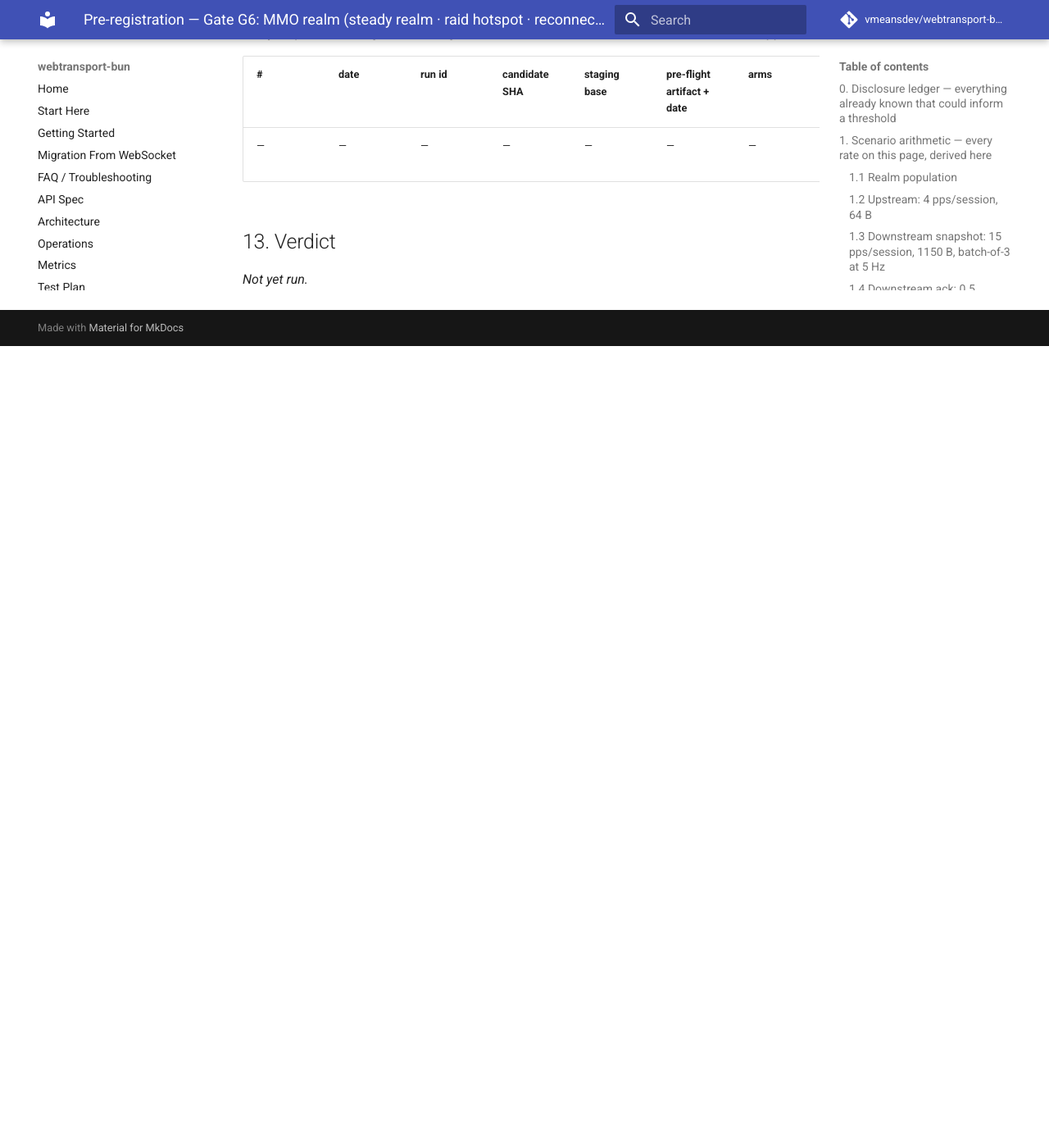
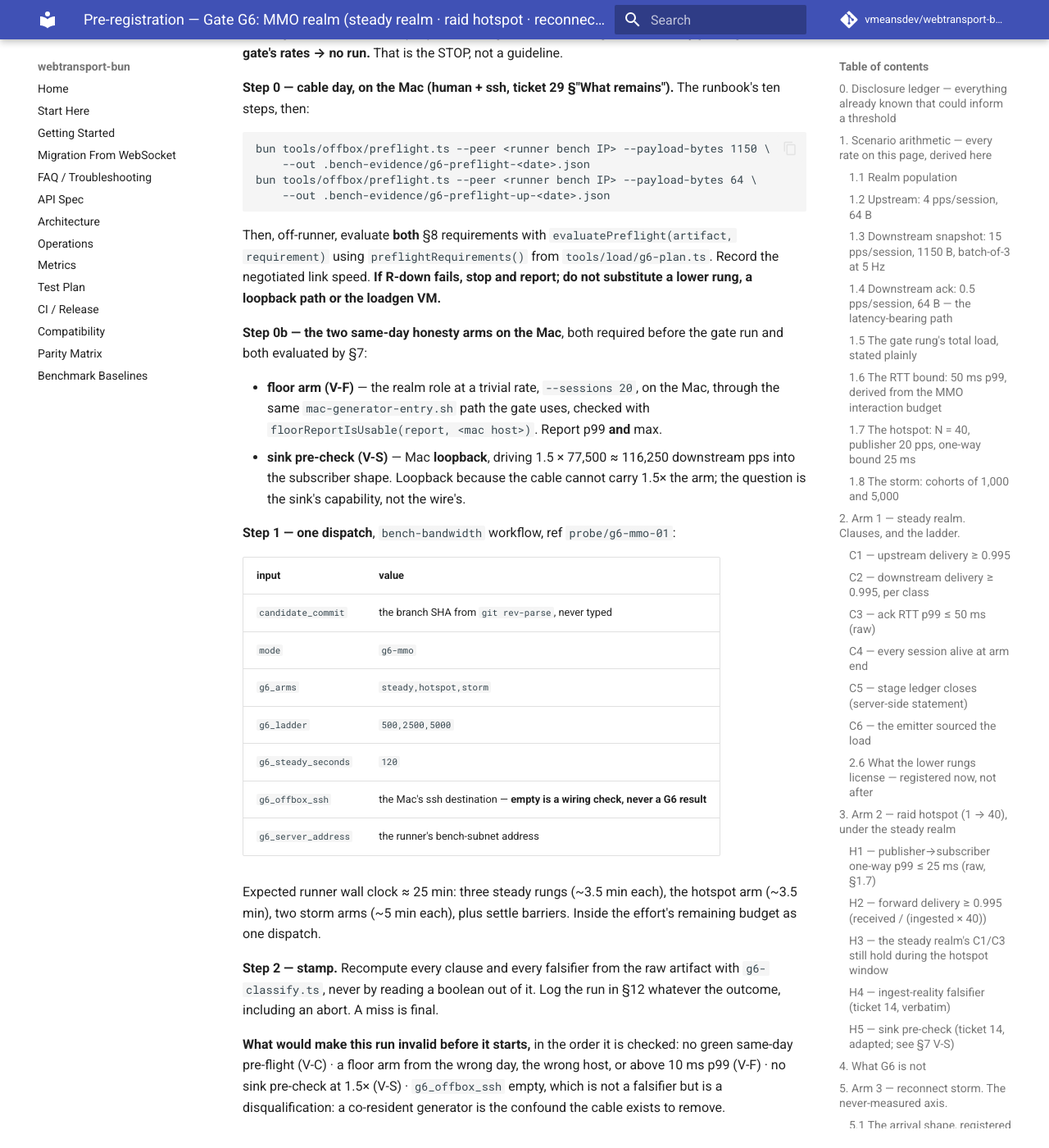
Before and after one commit to vmeansdev/webtransport-bun, an MkDocs documentation site: the page built from docs/research/preregistrations/gate-g6-mmo.md, in a window 1280 px wide and 1400 px high, scrolled down 18801 px. Shown: the whole window at 82% size. Built offline with MkDocs 1.6.1 and Material for MkDocs 9.7.7, drawn with Linux system fonts in a browser that asks for light colours; comment, search, counter and statistics services are not loaded; before the commit the page ends 19223 px from its top, so only the background shows below that; some of the changed text lies outside the part shown.

Commit message:
Register the G6 dispatch plan behind the cable pre-flight, the Mac floor arm and the sink pre-check, so the run cannot start before the three things that would invalidate it are on record.

````diff
--- a/docs/research/preregistrations/gate-g6-mmo.md
+++ b/docs/research/preregistrations/gate-g6-mmo.md
@@ -711,6 +711,63 @@ exists. The change is enforced in `tools/load/g6-classify.ts`
 (`HotspotFacts.pathP50Ns` / `serverForwardDwellP50Ns`) and pinned by a unit test
 that asserts the dwell cannot fire the rule.
 
+## 11c. Dispatch plan — gated on the cable pre-flight artifact
+
+Nothing below runs until step 0 produces a green artifact. **No green same-day
+pre-flight at this gate's rates → no run.** That is the STOP, not a guideline.
+
+**Step 0 — cable day, on the Mac (human + ssh, ticket 29 §"What remains").**
+The runbook's ten steps, then:
+
+```
+bun tools/offbox/preflight.ts --peer <runner bench IP> --payload-bytes 1150 \
+    --out .bench-evidence/g6-preflight-<date>.json
+bun tools/offbox/preflight.ts --peer <runner bench IP> --payload-bytes 64 \
+    --out .bench-evidence/g6-preflight-up-<date>.json
+```
+
+Then, off-runner, evaluate **both** §8 requirements with
+`evaluatePreflight(artifact, requirement)` using
+`preflightRequirements()` from `tools/load/g6-plan.ts`. Record the negotiated
+link speed. **If R-down fails, stop and report; do not substitute a lower rung,
+a loopback path or the loadgen VM.**
+
+**Step 0b — the two same-day honesty arms on the Mac**, both required before
+the gate run and both evaluated by §7:
+
+* **floor arm (V-F)** — the realm role at a trivial rate, `--sessions 20`, on
+  the Mac, through the same `mac-generator-entry.sh` path the gate uses, checked
+  with `floorReportIsUsable(report, <mac host>)`. Report p99 **and** max.
+* **sink pre-check (V-S)** — Mac **loopback**, driving 1.5 × 77,500 ≈ 116,250
+  downstream pps into the subscriber shape. Loopback because the cable cannot
+  carry 1.5× the arm; the question is the sink's capability, not the wire's.
+
+**Step 1 — one dispatch**, `bench-bandwidth` workflow, ref `probe/g6-mmo-01`:
+
+| input | value |
+|---|---|
+| `candidate_commit` | the branch SHA from `git rev-parse`, never typed |
+| `mode` | `g6-mmo` |
+| `g6_arms` | `steady,hotspot,storm` |
+| `g6_ladder` | `500,2500,5000` |
+| `g6_steady_seconds` | `120` |
+| `g6_offbox_ssh` | the Mac's ssh destination — **empty is a wiring check, never a G6 result** |
+| `g6_server_address` | the runner's bench-subnet address |
+
+Expected runner wall clock ≈ 25 min: three steady rungs (~3.5 min each), the
+hotspot arm (~3.5 min), two storm arms (~5 min each), plus settle barriers.
+Inside the effort's remaining budget as one dispatch.
+
+**Step 2 — stamp.** Recompute every clause and every falsifier from the raw
+artifact with `g6-classify.ts`, never by reading a boolean out of it. Log the
+run in §12 whatever the outcome, including an abort. A miss is final.
+
+**What would make this run invalid before it starts,** in the order it is
+checked: no green same-day pre-flight (V-C) · a floor arm from the wrong day,
+the wrong host, or above 10 ms p99 (V-F) · no sink pre-check at 1.5× (V-S) ·
+`g6_offbox_ssh` empty, which is not a falsifier but is a disqualification: a
+co-resident generator is the confound the cable exists to remove.
+
 ## 12. Dispatch log
 
 Every dispatch of this gate, including aborted ones. A run that is not in this
````
